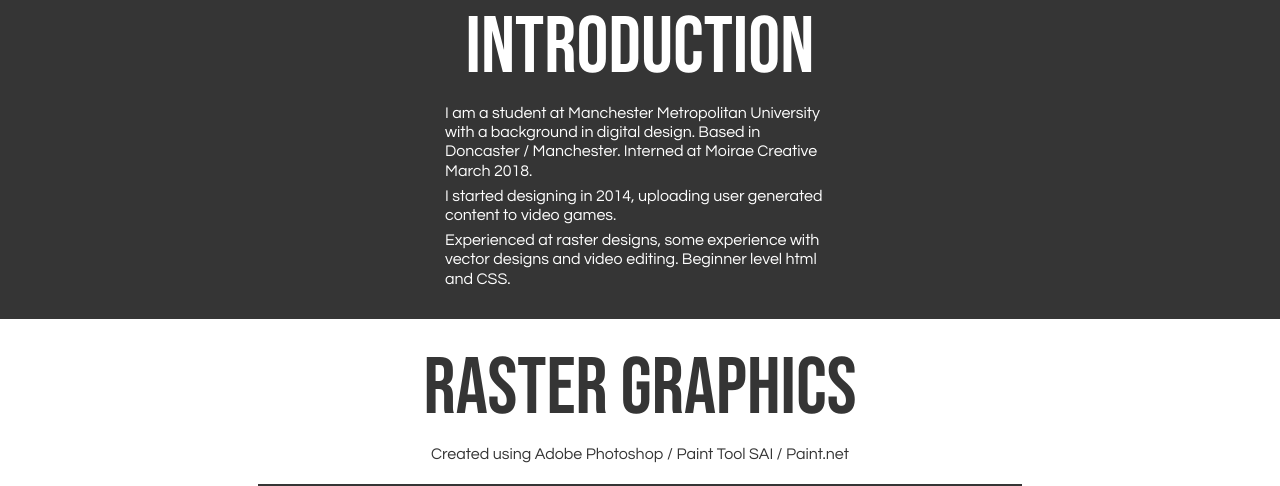
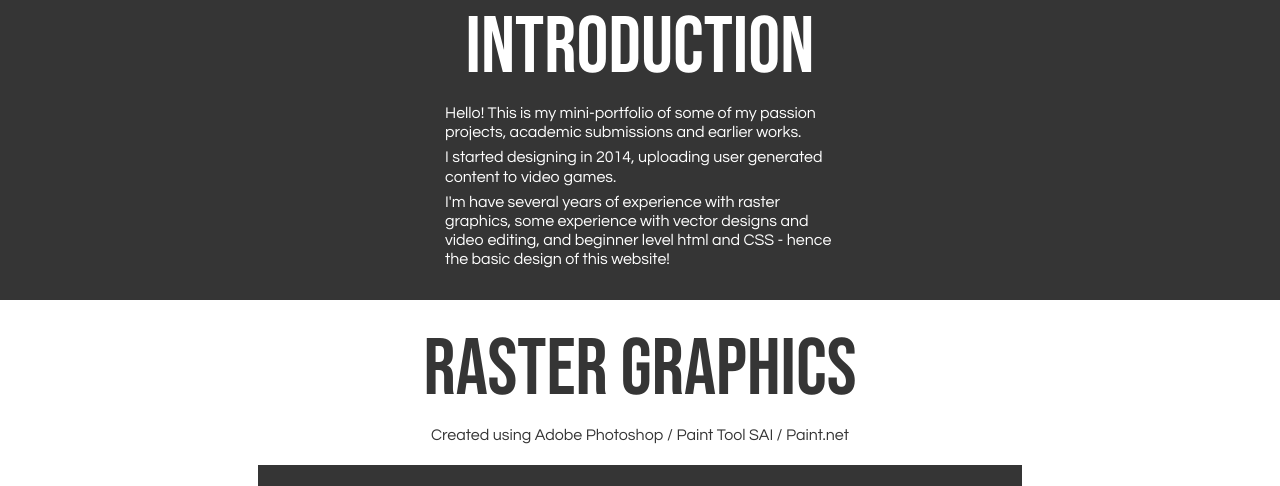
Before and after one commit to katie-yiu/katie-yiu.github.io, a plain HTML site: page index.html in a window 1280 px wide. Shown: the part 712-1198 px from the top of the page. Drawn offline with Linux system fonts and the light colour scheme; a web font is replaced by a local one.

Commit message:
Introduction Text Edits

```diff
--- a/index.html
+++ b/index.html
@@ -54,9 +54,9 @@
             <div class="container-content">
 
                 <h2>Introduction</h2>
-                <p style="max-width:50%;margin:auto"> I am a student at Manchester Metropolitan University with a background in digital design. Based in Doncaster / Manchester. Interned at Moirae Creative March 2018.</p>
+                <p style="max-width:50%;margin:auto"> Hello! This is my mini-portfolio of some of my passion projects, academic submissions and earlier works.</p>
                 <p style="max-width:50%;margin:auto"> I started designing in 2014, uploading user generated content to video games.</p>
-                <p style="max-width:50%;margin:auto">Experienced at raster designs, some experience with vector designs and video editing. Beginner level html and CSS.</p>
+                <p style="max-width:50%;margin:auto">I'm have several years of experience with raster graphics, some experience with vector designs and video editing, and beginner level html and CSS - hence the basic design of this website!</p>
 
             </div>
         </section>
```
